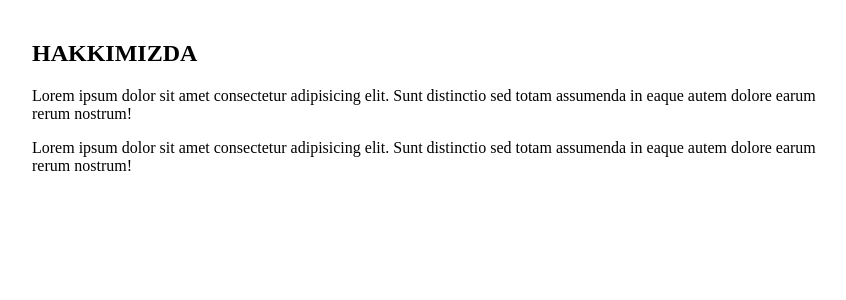
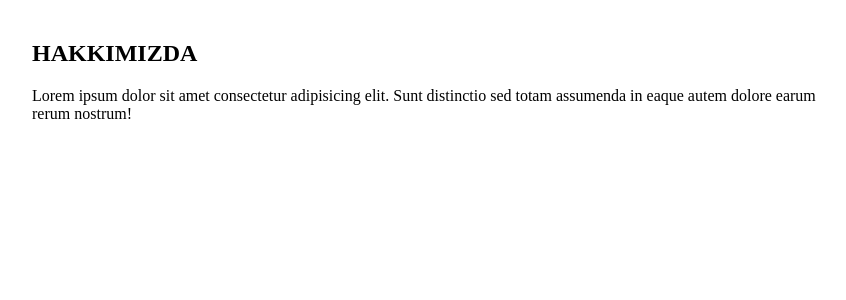
Before and after one commit to ardabulbul/Project, a Node server app: page /about in a window 1280 px wide. Shown: the part 78-378 px from the top of the page, without its empty margins (16-862 px from the left). Run offline with Node 20, Linux system fonts and the light colour scheme.

Commit message:
Lodash added

```diff
--- a/first/nodeblog/views/about.ejs
+++ b/first/nodeblog/views/about.ejs
@@ -11,10 +11,7 @@
         Lorem ipsum dolor sit amet consectetur adipisicing elit. Sunt distinctio
         sed totam assumenda in eaque autem dolore earum rerum nostrum!
       </p>
-      <p>
-        Lorem ipsum dolor sit amet consectetur adipisicing elit. Sunt distinctio
-        sed totam assumenda in eaque autem dolore earum rerum nostrum!
-      </p>
+      <p></p>
     </section>
   </body>
 </html>
--- a/first/server/package.json
+++ b/first/server/package.json
@@ -11,5 +11,8 @@
   "license": "ISC",
   "devDependencies": {
     "gulp": "^4.0.2"
+  },
+  "dependencies": {
+    "lodash": "^4.17.21"
   }
 }
```
Also changed, not shown: 1 other file.
